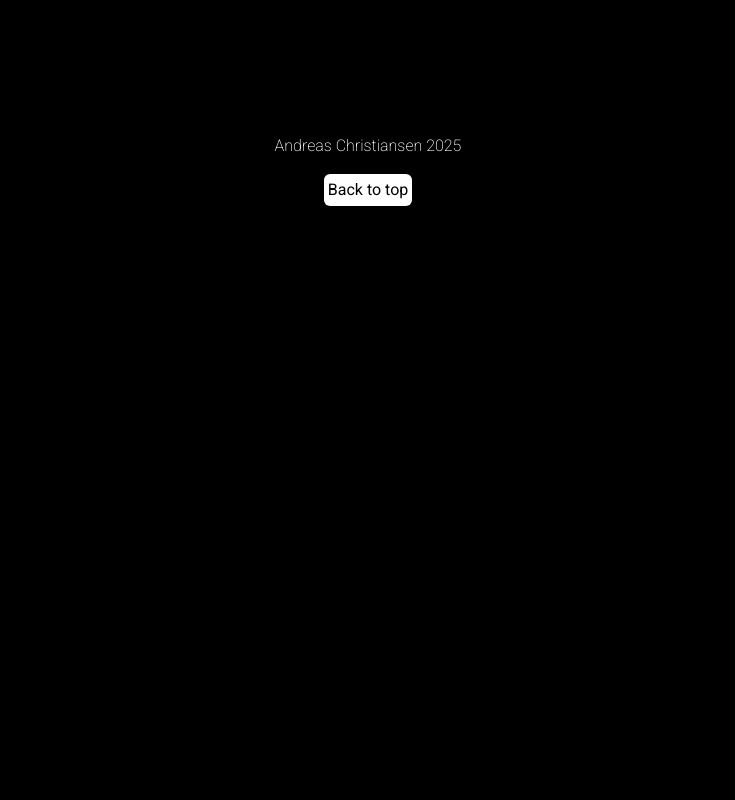
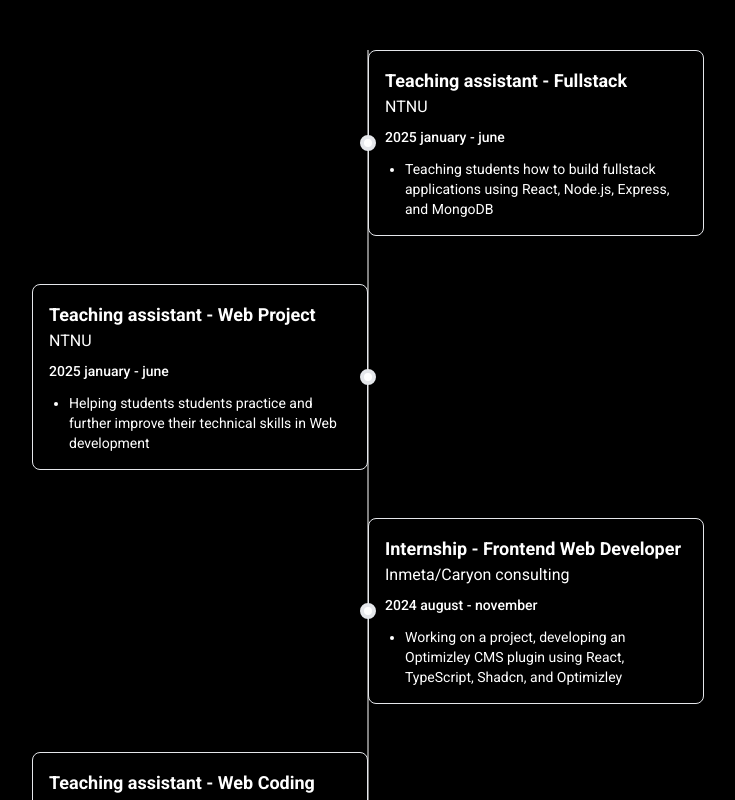
Before and after one commit to AndrChr0/portfolio_1, a React (Vite) app: page / in a window 1280 px wide. Shown: the part 1480-2280 px from the top of the page, without its empty margins (272-1007 px from the left). Before the commit the page ends 1694 px from the top, so only its background shows below. Built offline with nearby package versions, Linux system fonts and the light colour scheme; no server answers.

Commit message:
feat: add CVTimeline component and integrate it into About component; update Skills component layout

```diff
--- a/src/components/About.jsx
+++ b/src/components/About.jsx
@@ -1,8 +1,9 @@
+import CVTimeline from "./CVtimeLine";
 import Skills from "./Skills";
 
 function About() {
   return (
-    <div >
+    <div>
       <div
         id='about'
         tabIndex={0}
@@ -28,6 +29,7 @@
         </p>
       </div>
       <Skills />
+      <CVTimeline />
     </div>
   );
 }
--- /dev/null
+++ b/src/components/CVTimeline.jsx
@@ -0,0 +1,90 @@
+const cn = (...classes) => {
+  return classes.filter(Boolean).join(" ");
+};
+
+const defaultTimelineData = [
+  {
+    title: "Teaching assistant - Fullstack",
+    organization: "NTNU",
+    date: "2025 january - june",
+    points: [
+      "Teaching students how to build fullstack applications using React, Node.js, Express, and MongoDB",
+    ],
+  },
+  {
+    title: "Teaching assistant - Web Project",
+    organization: "NTNU",
+    date: "2025 january - june",
+    points: [
+      "Helping students students practice and further improve their technical skills in Web development",
+    ],
+  },
+  {
+    title: "Internship - Frontend Web Developer",
+    organization: "Inmeta/Caryon consulting",
+    date: "2024 august - november",
+    points: [
+      "Working on a project, developing an Optimizley CMS plugin using React, TypeScript, Shadcn, and Optimizley",
+    ],
+  },
+  {
+    title: "Teaching assistant - Web Coding",
+    organization: "NTNU",
+    date: "2023 august - december",
+    points: ["Teaching first year students HTML/CSS"],
+  },
+];
+
+export default function CVTimeline({ timelineData = defaultTimelineData }) {
+  return (
+    <div className='max-w-3xl mx-auto py-14 px-4'>
+      {/* <h2 className='text-2xl font-bold mb-8 text-center'>Experience</h2> */}
+
+      <div className='relative'>
+        {/* Timeline line */}
+        <div className='absolute left-0 md:left-1/2 transform md:-translate-x-1/2 h-full w-px bg-white'></div>
+
+        {/* Timeline items */}
+        <div className='space-y-12'>
+          {timelineData.map((item, index) => (
+            <div
+              key={index}
+              className={cn(
+                "relative flex flex-col md:flex-row md:items-center",
+                index % 2 === 0 ? "md:flex-row-reverse" : ""
+              )}
+            >
+              {/* Timeline dot */}
+              <div className='absolute left-0 md:left-1/2 transform -translate-x-1/2 w-4 h-4 rounded-full bg-white border-4 border-background z-10'></div>
+
+              {/* Content card */}
+              <div
+                className={cn(
+                  "ml-6 md:ml-0 md:w-[calc(50%-2rem)] p-4  rounded-lg shadow-md border border-gray-200",
+                  index % 2 === 0 ? "md:mr-8" : "md:ml-8"
+                )}
+              >
+                <div className='mb-2'>
+                  <h3 className='font-bold text-lg'>{item.title}</h3>
+                  {item.organization && (
+                    <p className='text-muted-foreground'>{item.organization}</p>
+                  )}
+                </div>
+
+                <div className='text-sm font-medium text-muted-foreground mb-2'>
+                  {item.date}
+                </div>
+
+                <ul className='list-disc pl-5 space-y-1 text-sm mt-3'>
+                  {item.points.map((point, i) => (
+                    <li key={i}>{point}</li>
+                  ))}
+                </ul>
+              </div>
+            </div>
+          ))}
+        </div>
+      </div>
+    </div>
+  );
+}
--- a/src/components/Skills.jsx
+++ b/src/components/Skills.jsx
@@ -33,7 +33,7 @@
   return (
     <div>
       <div className='w-11/12 lg:w-1/2 h-1/2 mx-auto my-auto flex flex-col justify-center pt-[5dvh]'>
-        <div className='h-full grid grid-cols-3 grid-rows-4 lg:grid-rows-4 lg:grid-cols-4 gap-y-2 lg:gap-y-5 justify-items-center px-8 '>
+        <div className='h-full grid grid-cols-3 grid-rows-4 md:grid-rows-3 lg:grid-cols-4 gap-y-2 lg:gap-y-5 justify-items-center px-8 '>
           {skilsContent.map((skill, index) => (
             <div key={index} className='w-14 md:w-16 relative group'>
               <img
```
